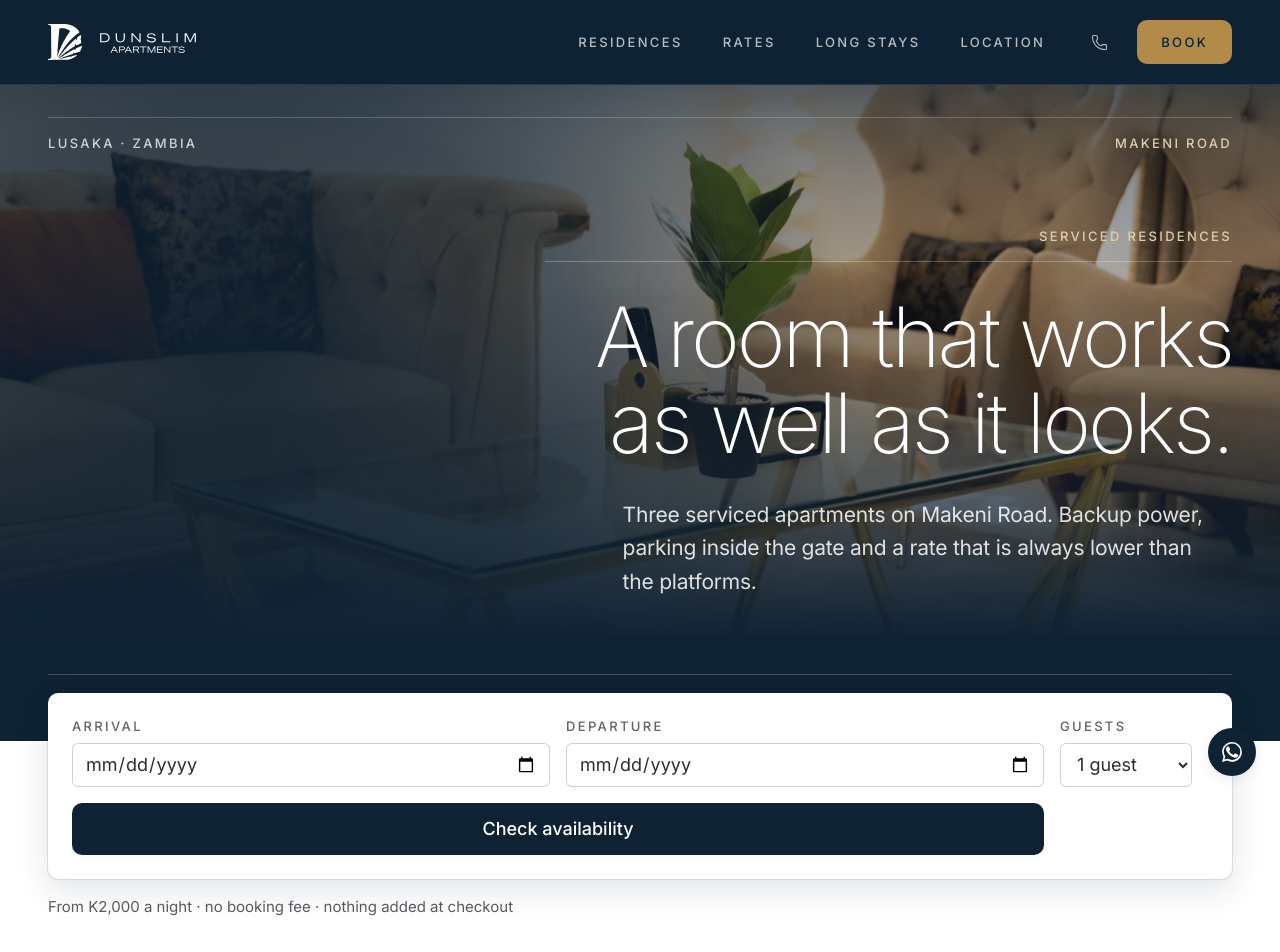
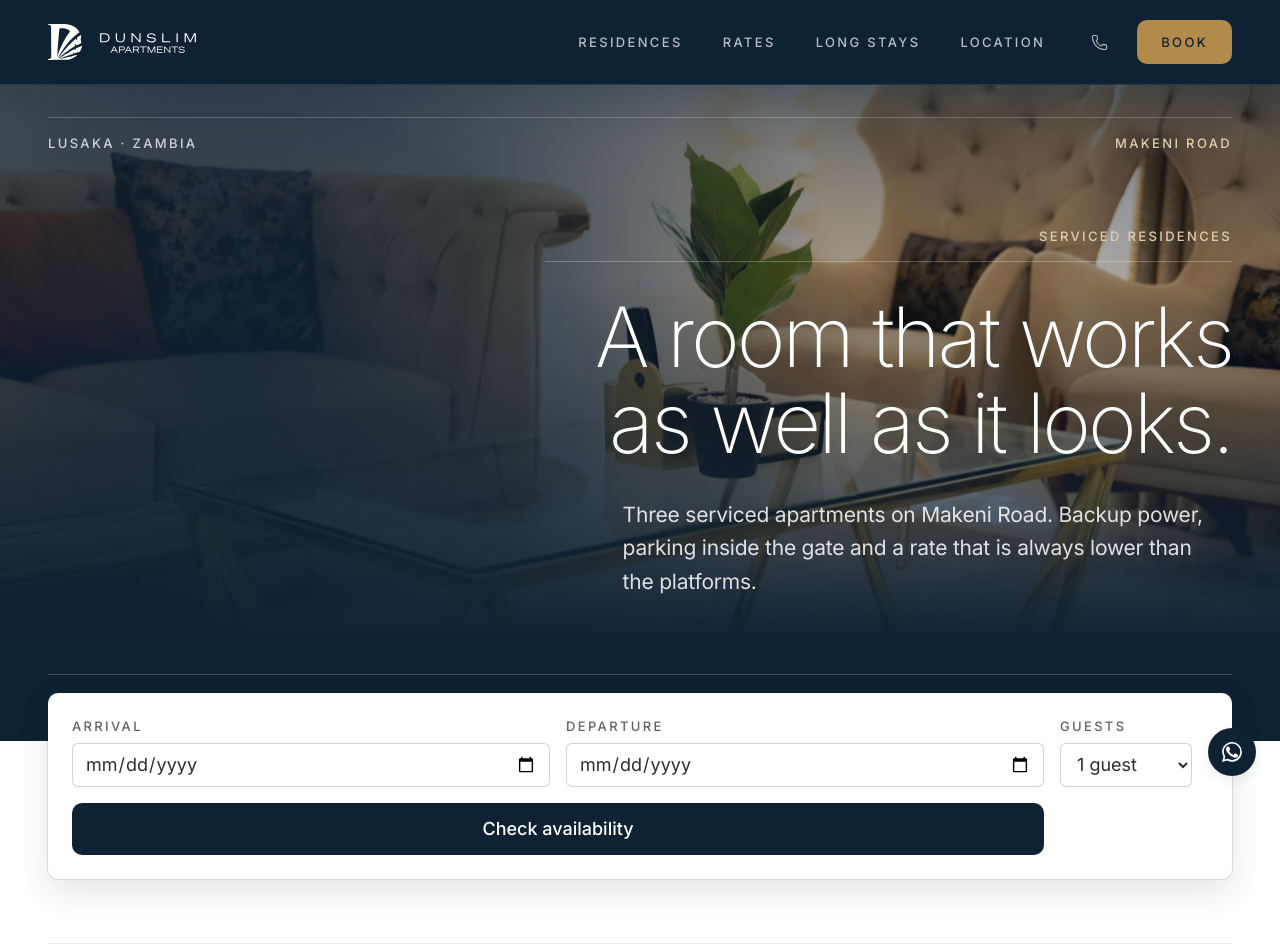
Before and after one commit to wakalala-droid/Dunslim-Apartments-website, a Next.js app: page / in a window 1280 px wide. Shown: the top 952 px of the page. Built offline with nearby package versions, Linux system fonts and the light colour scheme.

Commit message:
Remove hero subtext line under the search widget

```diff
--- a/src/app/page.tsx
+++ b/src/app/page.tsx
@@ -67,10 +67,6 @@ export default function HomePage() {
       >
         <Container wide>
           <SearchBar layout="inline" className="shadow-3" />
-          <p className="mt-4 text-caption text-charcoal-80">
-            From {money(directNightly(cheapest))} a night · no booking fee · nothing added at
-            checkout
-          </p>
         </Container>
       </Hero>
 
```
